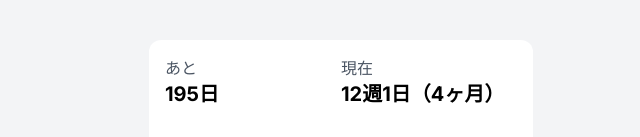
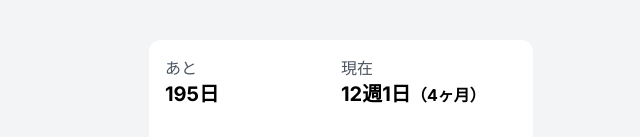
Before and after one commit to bokuhakubo/birth-journey, a Next.js app: page / in a window 1280 px wide. Shown: the top 137 px of the page, without its empty margins (299-939 px from the left). Built offline with nearby package versions, Linux system fonts and the light colour scheme.

Commit message:
フォントサイズ調整

```diff
--- a/src/app/page.js
+++ b/src/app/page.js
@@ -100,7 +100,7 @@ export default function Home() {
                 </div>
                 <div>
                   <p className="text-gray-600">現在</p>
-                  <p className="text-xl font-bold text-black">{weeks}週{days}日（{months}ヶ月）</p>
+                  <p className="text-xl font-bold text-black">{weeks}週{days}日<span className="text-base">（{months}ヶ月）</span></p>
                 </div>
               </div>
               <div>
```
